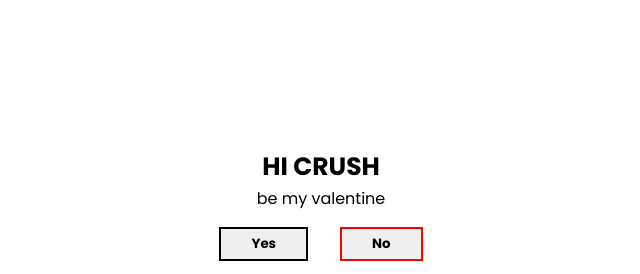
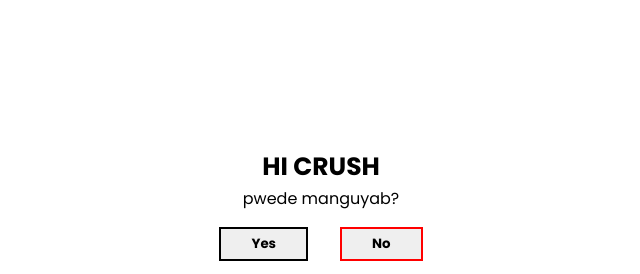
Before and after one commit to jbclabor/Wala, a plain HTML site: page index.html in a window 1280 px wide. Shown: the part 156-430 px from the top of the page, 319-959 px from the left. Drawn offline with Linux system fonts and the light colour scheme.

Commit message:
Update index.html

```diff
--- a/index.html
+++ b/index.html
@@ -34,7 +34,7 @@
 		</div>
 
 		<div class="ask">
-			<p><span class="crush">HI CRUSH</span> <br>be my valentine</p>
+			<p><span class="crush">HI CRUSH</span> <br>pwede manguyab?</p>
 			<div class="btn">
 				<a href="yes.html"><button id="btn1">Yes</button></a>
 				<button id="btn2">No</button>
```
